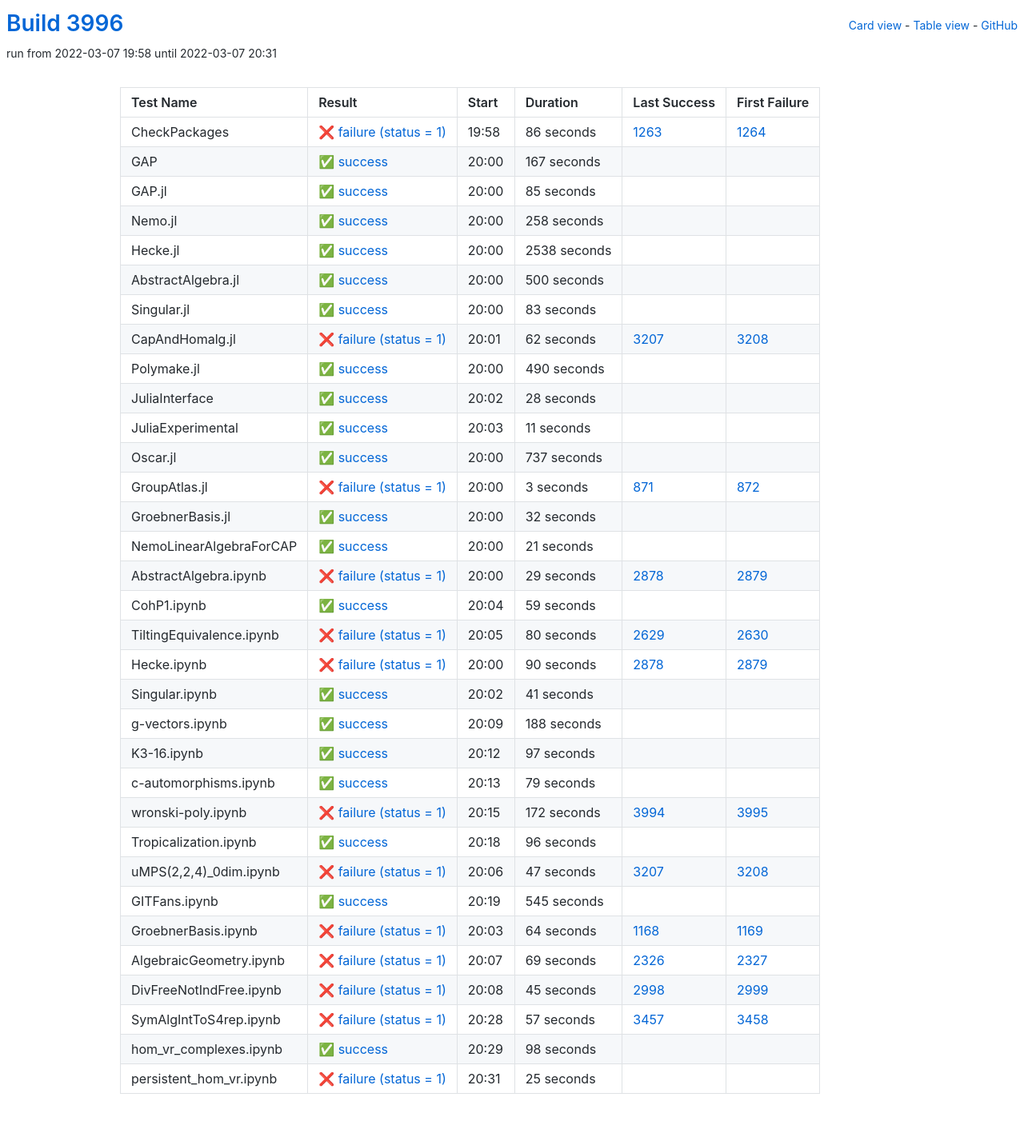
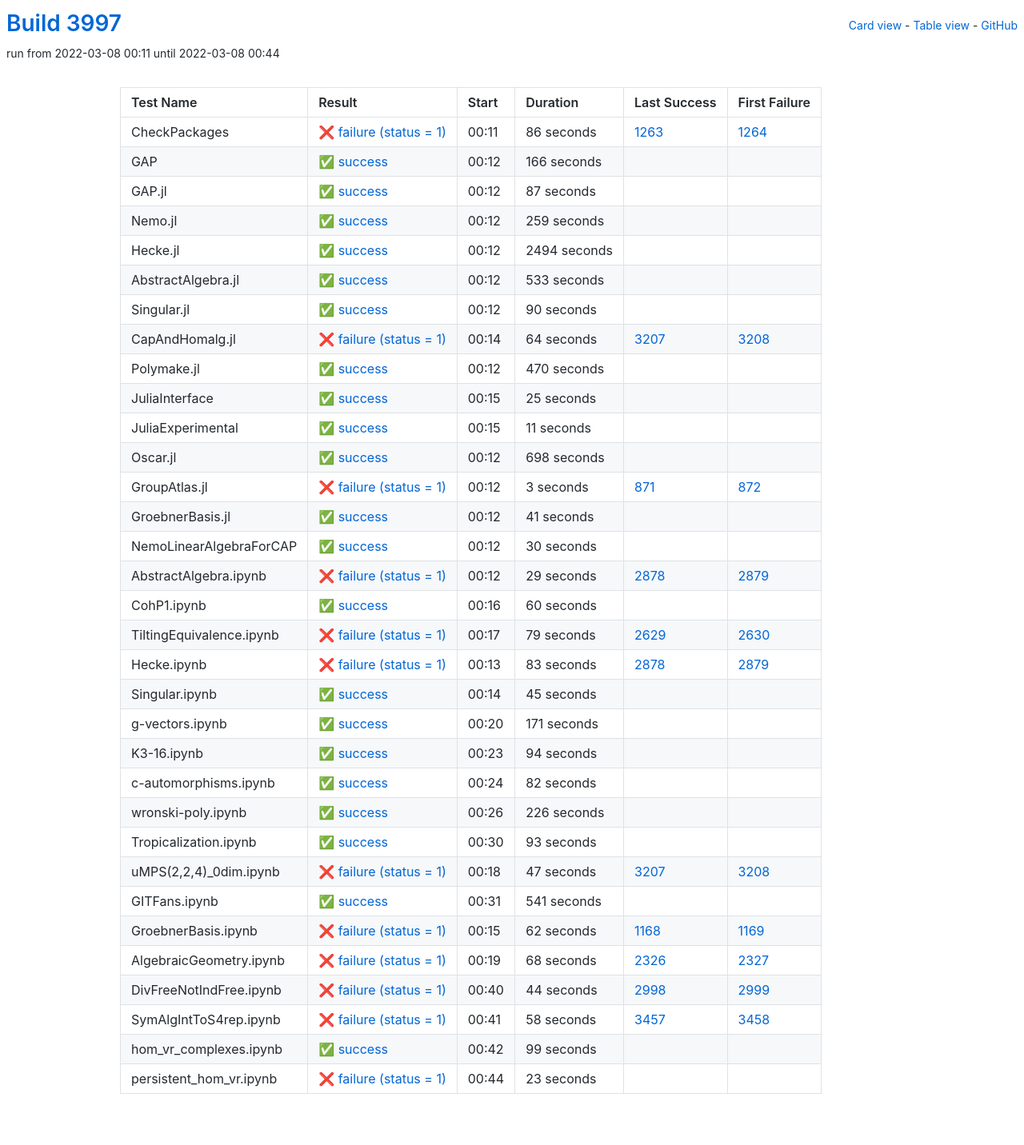
Before and after one commit to oscar-system/oscar-ci-status-stable, a Jekyll site: the page built from table.html, in a window 1280 px wide. Shown: the whole page at 80% size. Built offline with Jekyll 4.4.1, drawn with Linux system fonts in a browser that asks for light colours.

Commit message:
Build #3997

```diff
--- a/_data/ci.yml
+++ b/_data/ci.yml
@@ -1,6 +1,6 @@
 ---
-build: 3996
-build_url: https://oscarci.mathematik.uni-kl.de/job/oscar-stable/3996/
+build: 3997
+build_url: https://oscarci.mathematik.uni-kl.de/job/oscar-stable/3997/
 job: oscar-stable
 organization: oscar-system
 repo: oscar-ci-status-stable
@@ -8,8 +8,8 @@ repourl: https://github.com/oscar-system/oscar-ci-status-stable
 tests:
 - name: CheckPackages
   id: checkpackages
-  log: https://oscarci.mathematik.uni-kl.de/job/oscar-stable/3996/artifact/logs/build-3996/CheckPackages.log
-  start: 2022-03-07 19:58
+  log: https://oscarci.mathematik.uni-kl.de/job/oscar-stable/3997/artifact/logs/build-3997/CheckPackages.log
+  start: 2022-03-08 00:11
   success: false
   exitcode: 1
   status: failure
@@ -20,116 +20,116 @@ tests:
   first_failure_url: https://oscarci.mathematik.uni-kl.de/job/oscar-stable/1264/
 - name: GAP
   id: gap
-  log: https://oscarci.mathematik.uni-kl.de/job/oscar-stable/3996/artifact/logs/build-3996/GAP.log
-  start: 2022-03-07 20:00
+  log: https://oscarci.mathematik.uni-kl.de/job/oscar-stable/3997/artifact/logs/build-3997/GAP.log
+  start: 2022-03-08 00:12
   success: true
   exitcode: 0
   status: success
-  duration: 167
+  duration: 166
   last_success: false
   last_success_url:
   first_failure: false
   first_failure_url:
 - name: GAP.jl
   id: gap-jl
-  log: https://oscarci.mathematik.uni-kl.de/job/oscar-stable/3996/artifact/logs/build-3996/GAP.jl.log
-  start: 2022-03-07 20:00
+  log: https://oscarci.mathematik.uni-kl.de/job/oscar-stable/3997/artifact/logs/build-3997/GAP.jl.log
+  start: 2022-03-08 00:12
   success: true
   exitcode: 0
   status: success
-  duration: 85
+  duration: 87
   last_success: false
   last_success_url:
   first_failure: false
   first_failure_url:
 - name: Nemo.jl
   id: nemo-jl
-  log: https://oscarci.mathematik.uni-kl.de/job/oscar-stable/3996/artifact/logs/build-3996/Nemo.jl.log
-  start: 2022-03-07 20:00
+  log: https://oscarci.mathematik.uni-kl.de/job/oscar-stable/3997/artifact/logs/build-3997/Nemo.jl.log
+  start: 2022-03-08 00:12
   success: true
   exitcode: 0
   status: success
-  duration: 258
+  duration: 259
   last_success: false
   last_success_url:
   first_failure: false
   first_failure_url:
 - name: Hecke.jl
   id: hecke-jl
-  log: https://oscarci.mathematik.uni-kl.de/job/oscar-stable/3996/artifact/logs/build-3996/Hecke.jl.log
-  start: 2022-03-07 20:00
+  log: https://oscarci.mathematik.uni-kl.de/job/oscar-stable/3997/artifact/logs/build-3997/Hecke.jl.log
+  start: 2022-03-08 00:12
   success: true
   exitcode: 0
   status: success
-  duration: 2538
+  duration: 2494
   last_success: false
   last_success_url:
   first_failure: false
   first_failure_url:
 - name: AbstractAlgebra.jl
   id: abstractalgebra-jl
-  log: https://oscarci.mathematik.uni-kl.de/job/oscar-stable/3996/artifact/logs/build-3996/AbstractAlgebra.jl.log
-  start: 2022-03-07 20:00
+  log: https://oscarci.mathematik.uni-kl.de/job/oscar-stable/3997/artifact/logs/build-3997/AbstractAlgebra.jl.log
+  start: 2022-03-08 00:12
   success: true
   exitcode: 0
   status: success
-  duration: 500
+  duration: 533
   last_success: false
   last_success_url:
   first_failure: false
   first_failure_url:
 - name: Singular.jl
   id: singular-jl
-  log: https://oscarci.mathematik.uni-kl.de/job/oscar-stable/3996/artifact/logs/build-3996/Singular.jl.log
-  start: 2022-03-07 20:00
+  log: https://oscarci.mathematik.uni-kl.de/job/oscar-stable/3997/artifact/logs/build-3997/Singular.jl.log
+  start: 2022-03-08 00:12
   success: true
   exitcode: 0
   status: success
-  duration: 83
+  duration: 90
   last_success: false
   last_success_url:
   first_failure: false
   first_failure_url:
 - name: CapAndHomalg.jl
   id: capandhomalg-jl
-  log: https://oscarci.mathematik.uni-kl.de/job/oscar-stable/3996/artifact/logs/build-3996/CapAndHomalg.jl.log
-  start: 2022-03-07 20:01
+  log: https://oscarci.mathematik.uni-kl.de/job/oscar-stable/3997/artifact/logs/build-3997/CapAndHomalg.jl.log
+  start: 2022-03-08 00:14
   success: false
   exitcode: 1
   status: failure
-  duration: 62
+  duration: 64
   last_success: 3207
   last_success_url: https://oscarci.mathematik.uni-kl.de/job/oscar-stable/3207/
   first_failure: 3208
   first_failure_url: https://oscarci.mathematik.uni-kl.de/job/oscar-stable/3208/
 - name: Polymake.jl
   id: polymake-jl
-  log: https://oscarci.mathematik.uni-kl.de/job/oscar-stable/3996/artifact/logs/build-3996/Polymake.jl.log
-  start: 2022-03-07 20:00
+  log: https://oscarci.mathematik.uni-kl.de/job/oscar-stable/3997/artifact/logs/build-3997/Polymake.jl.log
+  start: 2022-03-08 00:12
   success: true
   exitcode: 0
   status: success
-  duration: 490
+  duration: 470
   last_success: false
   last_success_url:
   first_failure: false
   first_failure_url:
 - name: JuliaInterface
   id: juliainterface
-  log: https://oscarci.mathematik.uni-kl.de/job/oscar-stable/3996/artifact/logs/build-3996/JuliaInterface.log
-  start: 2022-03-07 20:02
+  log: https://oscarci.mathematik.uni-kl.de/job/oscar-stable/3997/artifact/logs/build-3997/JuliaInterface.log
+  start: 2022-03-08 00:15
   success: true
   exitcode: 0
   status: success
-  duration: 28
+  duration: 25
   last_success: false
   last_success_url:
   first_failure: false
   first_failure_url:
 - name: JuliaExperimental
   id: juliaexperimental
-  log: https://oscarci.mathematik.uni-kl.de/job/oscar-stable/3996/artifact/logs/build-3996/JuliaExperimental.log
-  start: 2022-03-07 20:03
+  log: https://oscarci.mathematik.uni-kl.de/job/oscar-stable/3997/artifact/logs/build-3997/JuliaExperimental.log
+  start: 2022-03-08 00:15
   success: true
   exitcode: 0
   status: success
@@ -140,20 +140,20 @@ tests:
   first_failure_url:
 - name: Oscar.jl
   id: oscar-jl
-  log: https://oscarci.mathematik.uni-kl.de/job/oscar-stable/3996/artifact/logs/build-3996/Oscar.jl.log
-  start: 2022-03-07 20:00
+  log: https://oscarci.mathematik.uni-kl.de/job/oscar-stable/3997/artifact/logs/build-3997/Oscar.jl.log
+  start: 2022-03-08 00:12
   success: true
   exitcode: 0
   status: success
-  duration: 737
+  duration: 698
   last_success: false
   last_success_url:
   first_failure: false
   first_failure_url:
 - name: GroupAtlas.jl
   id: groupatlas-jl
-  log: https://oscarci.mathematik.uni-kl.de/job/oscar-stable/3996/artifact/logs/build-3996/GroupAtlas.jl.log
-  start: 2022-03-07 20:00
+  log: https://oscarci.mathematik.uni-kl.de/job/oscar-stable/3997/artifact/logs/build-3997/GroupAtlas.jl.log
+  start: 2022-03-08 00:12
   success: false
   exitcode: 1
   status: failure
@@ -164,32 +164,32 @@ tests:
   first_failure_url: https://oscarci.mathematik.uni-kl.de/job/oscar-stable/872/
 - name: GroebnerBasis.jl
   id: groebnerbasis-jl
-  log: https://oscarci.mathematik.uni-kl.de/job/oscar-stable/3996/artifact/logs/build-3996/GroebnerBasis.jl.log
-  start: 2022-03-07 20:00
+  log: https://oscarci.mathematik.uni-kl.de/job/oscar-stable/3997/artifact/logs/build-3997/GroebnerBasis.jl.log
+  start: 2022-03-08 00:12
   success: true
   exitcode: 0
   status: success
-  duration: 32
+  duration: 41
   last_success: false
   last_success_url:
   first_failure: false
   first_failure_url:
 - name: NemoLinearAlgebraForCAP
   id: nemolinearalgebraforcap
-  log: https://oscarci.mathematik.uni-kl.de/job/oscar-stable/3996/artifact/logs/build-3996/NemoLinearAlgebraForCAP.log
-  start: 2022-03-07 20:00
+  log: https://oscarci.mathematik.uni-kl.de/job/oscar-stable/3997/artifact/logs/build-3997/NemoLinearAlgebraForCAP.log
+  start: 2022-03-08 00:12
   success: true
   exitcode: 0
   status: success
-  duration: 21
+  duration: 30
   last_success: false
   last_success_url:
   first_failure: false
   first_failure_url:
 - name: AbstractAlgebra.ipynb
   id: abstractalgebra-ipynb
-  log: https://oscarci.mathematik.uni-kl.de/job/oscar-stable/3996/artifact/logs/build-3996/AbstractAlgebra.ipynb.log
-  start: 2022-03-07 20:00
+  log: https://oscarci.mathematik.uni-kl.de/job/oscar-stable/3997/artifact/logs/build-3997/AbstractAlgebra.ipynb.log
+  start: 2022-03-08 00:12
   success: false
   exitcode: 1
   status: failure
@@ -200,116 +200,116 @@ tests:
   first_failure_url: https://oscarci.mathematik.uni-kl.de/job/oscar-stable/2879/
 - name: CohP1.ipynb
   id: cohp1-ipynb
-  log: https://oscarci.mathematik.uni-kl.de/job/oscar-stable/3996/artifact/logs/build-3996/CohP1.ipynb.log
-  start: 2022-03-07 20:04
+  log: https://oscarci.mathematik.uni-kl.de/job/oscar-stable/3997/artifact/logs/build-3997/CohP1.ipynb.log
+  start: 2022-03-08 00:16
   success: true
   exitcode: 0
   status: success
-  duration: 59
+  duration: 60
   last_success: false
   last_success_url:
   first_failure: false
   first_failure_url:
 - name: TiltingEquivalence.ipynb
   id: tiltingequivalence-ipynb
-  log: https://oscarci.mathematik.uni-kl.de/job/oscar-stable/3996/artifact/logs/build-3996/TiltingEquivalence.ipynb.log
-  start: 2022-03-07 20:05
+  log: https://oscarci.mathematik.uni-kl.de/job/oscar-stable/3997/artifact/logs/build-3997/TiltingEquivalence.ipynb.log
+  start: 2022-03-08 00:17
   success: false
   exitcode: 1
   status: failure
-  duration: 80
+  duration: 79
   last_success: 2629
   last_success_url: https://oscarci.mathematik.uni-kl.de/job/oscar-stable/2629/
   first_failure: 2630
   first_failure_url: https://oscarci.mathematik.uni-kl.de/job/oscar-stable/2630/
 - name: Hecke.ipynb
   id: hecke-ipynb
-  log: https://oscarci.mathematik.uni-kl.de/job/oscar-stable/3996/artifact/logs/build-3996/Hecke.ipynb.log
-  start: 2022-03-07 20:00
+  log: https://oscarci.mathematik.uni-kl.de/job/oscar-stable/3997/artifact/logs/build-3997/Hecke.ipynb.log
+  start: 2022-03-08 00:13
   success: false
   exitcode: 1
   status: failure
-  duration: 90
+  duration: 83
   last_success: 2878
   last_success_url: https://oscarci.mathematik.uni-kl.de/job/oscar-stable/2878/
   first_failure: 2879
   first_failure_url: https://oscarci.mathematik.uni-kl.de/job/oscar-stable/2879/
 - name: Singular.ipynb
   id: singular-ipynb
-  log: https://oscarci.mathematik.uni-kl.de/job/oscar-stable/3996/artifact/logs/build-3996/Singular.ipynb.log
-  start: 2022-03-07 20:02
+  log: https://oscarci.mathematik.uni-kl.de/job/oscar-stable/3997/artifact/logs/build-3997/Singular.ipynb.log
+  start: 2022-03-08 00:14
   success: true
   exitcode: 0
   status: success
-  duration: 41
+  duration: 45
   last_success: false
   last_success_url:
   first_failure: false
   first_failure_url:
 - name: g-vectors.ipynb
   id: g-vectors-ipynb
-  log: https://oscarci.mathematik.uni-kl.de/job/oscar-stable/3996/artifact/logs/build-3996/g-vectors.ipynb.log
-  start: 2022-03-07 20:09
+  log: https://oscarci.mathematik.uni-kl.de/job/oscar-stable/3997/artifact/logs/build-3997/g-vectors.ipynb.log
+  start: 2022-03-08 00:20
   success: true
   exitcode: 0
   status: success
-  duration: 188
+  duration: 171
   last_success: false
   last_success_url:
   first_failure: false
   first_failure_url:
 - name: K3-16.ipynb
   id: k3-16-ipynb
-  log: https://oscarci.mathematik.uni-kl.de/job/oscar-stable/3996/artifact/logs/build-3996/K3-16.ipynb.log
-  start: 2022-03-07 20:12
+  log: https://oscarci.mathematik.uni-kl.de/job/oscar-stable/3997/artifact/logs/build-3997/K3-16.ipynb.log
+  start: 2022-03-08 00:23
   success: true
   exitcode: 0
   status: success
-  duration: 97
+  duration: 94
   last_success: false
   last_success_url:
   first_failure: false
   first_failure_url:
 - name: c-automorphisms.ipynb
   id: c-automorphisms-ipynb
-  log: https://oscarci.mathematik.uni-kl.de/job/oscar-stable/3996/artifact/logs/build-3996/c-automorphisms.ipynb.log
-  start: 2022-03-07 20:13
+  log: https://oscarci.mathematik.uni-kl.de/job/oscar-stable/3997/artifact/logs/build-3997/c-automorphisms.ipynb.log
+  start: 2022-03-08 00:24
   success: true
   exitcode: 0
   status: success
-  duration: 79
+  duration: 82
   last_success: false
   last_success_url:
   first_failure: false
   first_failure_url:
 - name: wronski-poly.ipynb
   id: wronski-poly-ipynb
-  log: https://oscarci.mathematik.uni-kl.de/job/oscar-stable/3996/artifact/logs/build-3996/wronski-poly.ipynb.log
-  start: 2022-03-07 20:15
-  success: false
-  exitcode: 1
-  status: failure
-  duration: 172
-  last_success: 3994
-  last_success_url: https://oscarci.mathematik.uni-kl.de/job/oscar-stable/3994/
-  first_failure: 3995
-  first_failure_url: https://oscarci.mathematik.uni-kl.de/job/oscar-stable/3995/
-- name: Tropicalization.ipynb
-  id: tropicalization-ipynb
-  log: https://oscarci.mathematik.uni-kl.de/job/oscar-stable/3996/artifact/logs/build-3996/Tropicalization.ipynb.log
-  start: 2022-03-07 20:18
+  log: https://oscarci.mathematik.uni-kl.de/job/oscar-stable/3997/artifact/logs/build-3997/wronski-poly.ipynb.log
+  start: 2022-03-08 00:26
   success: true
   exitcode: 0
   status: success
-  duration: 96
+  duration: 226
+  last_success: false
+  last_success_url:
+  first_failure: false
+  first_failure_url:
+- name: Tropicalization.ipynb
+  id: tropicalization-ipynb
+  log: https://oscarci.mathematik.uni-kl.de/job/oscar-stable/3997/artifact/logs/build-3997/Tropicalization.ipynb.log
+  start: 2022-03-08 00:30
+  success: true
+  exitcode: 0
+  status: success
+  duration: 93
   last_success: false
   last_success_url:
   first_failure: false
   first_failure_url:
 - name: uMPS(2,2,4)_0dim.ipynb
   id: umps-2-2-4-0dim-ipynb
-  log: https://oscarci.mathematik.uni-kl.de/job/oscar-stable/3996/artifact/logs/build-3996/uMPS-2-2-4-_0dim.ipynb.log
-  start: 2022-03-07 20:06
+  log: https://oscarci.mathematik.uni-kl.de/job/oscar-stable/3997/artifact/logs/build-3997/uMPS-2-2-4-_0dim.ipynb.log
+  start: 2022-03-08 00:18
   success: false
   exitcode: 1
   status: failure
@@ -320,84 +320,84 @@ tests:
   first_failure_url: https://oscarci.mathematik.uni-kl.de/job/oscar-stable/3208/
 - name: GITFans.ipynb
   id: gitfans-ipynb
-  log: https://oscarci.mathematik.uni-kl.de/job/oscar-stable/3996/artifact/logs/build-3996/GITFans.ipynb.log
-  start: 2022-03-07 20:19
+  log: https://oscarci.mathematik.uni-kl.de/job/oscar-stable/3997/artifact/logs/build-3997/GITFans.ipynb.log
+  start: 2022-03-08 00:31
   success: true
   exitcode: 0
   status: success
-  duration: 545
+  duration: 541
   last_success: false
   last_success_url:
   first_failure: false
   first_failure_url:
 - name: GroebnerBasis.ipynb
   id: groebnerbasis-ipynb
-  log: https://oscarci.mathematik.uni-kl.de/job/oscar-stable/3996/artifact/logs/build-3996/GroebnerBasis.ipynb.log
-  start: 2022-03-07 20:03
+  log: https://oscarci.mathematik.uni-kl.de/job/oscar-stable/3997/artifact/logs/build-3997/GroebnerBasis.ipynb.log
+  start: 2022-03-08 00:15
   success: false
   exitcode: 1
   status: failure
-  duration: 64
+  duration: 62
   last_success: 1168
   last_success_url: https://oscarci.mathematik.uni-kl.de/job/oscar-stable/1168/
   first_failure: 1169
   first_failure_url: https://oscarci.mathematik.uni-kl.de/job/oscar-stable/1169/
 - name: AlgebraicGeometry.ipynb
   id: algebraicgeometry-ipynb
-  log: https://oscarci.mathematik.uni-kl.de/job/oscar-stable/3996/artifact/logs/build-3996/AlgebraicGeometry.ipynb.log
-  start: 2022-03-07 20:07
+  log: https://oscarci.mathematik.uni-kl.de/job/oscar-stable/3997/artifact/logs/build-3997/AlgebraicGeometry.ipynb.log
+  start: 2022-03-08 00:19
   success: false
   exitcode: 1
   status: failure
-  duration: 69
+  duration: 68
   last_success: 2326
   last_success_url: https://oscarci.mathematik.uni-kl.de/job/oscar-stable/2326/
   first_failure: 2327
   first_failure_url: https://oscarci.mathematik.uni-kl.de/job/oscar-stable/2327/
 - name: DivFreeNotIndFree.ipynb
   id: divfreenotindfree-ipynb
-  log: https://oscarci.mathematik.uni-kl.de/job/oscar-stable/3996/artifact/logs/build-3996/DivFreeNotIndFree.ipynb.log
-  start: 2022-03-07 20:08
+  log: https://oscarci.mathematik.uni-kl.de/job/oscar-stable/3997/artifact/logs/build-3997/DivFreeNotIndFree.ipynb.log
+  start: 2022-03-08 00:40
   success: false
   exitcode: 1
   status: failure
-  duration: 45
+  duration: 44
   last_success: 2998
   last_success_url: https://oscarci.mathematik.uni-kl.de/job/oscar-stable/2998/
   first_failure: 2999
   first_failure_url: https://oscarci.mathematik.uni-kl.de/job/oscar-stable/2999/
 - name: SymAlgIntToS4rep.ipynb
   id: symalginttos4rep-ipynb
-  log: https://oscarci.mathematik.uni-kl.de/job/oscar-stable/3996/artifact/logs/build-3996/SymAlgIntToS4rep.ipynb.log
-  start: 2022-03-07 20:28
+  log: https://oscarci.mathematik.uni-kl.de/job/oscar-stable/3997/artifact/logs/build-3997/SymAlgIntToS4rep.ipynb.log
+  start: 2022-03-08 00:41
   success: false
   exitcode: 1
   status: failure
-  duration: 57
+  duration: 58
   last_success: 3457
   last_success_url: https://oscarci.mathematik.uni-kl.de/job/oscar-stable/3457/
   first_failure: 3458
   first_failure_url: https://oscarci.mathematik.uni-kl.de/job/oscar-stable/3458/
 - name: hom_vr_complexes.ipynb
   id: hom-vr-complexes-ipynb
-  log: https://oscarci.mathematik.uni-kl.de/job/oscar-stable/3996/artifact/logs/build-3996/hom_vr_complexes.ipynb.log
-  start: 2022-03-07 20:29
+  log: https://oscarci.mathematik.uni-kl.de/job/oscar-stable/3997/artifact/logs/build-3997/hom_vr_complexes.ipynb.log
+  start: 2022-03-08 00:42
   success: true
   exitcode: 0
   status: success
-  duration: 98
+  duration: 99
   last_success: false
   last_success_url:
   first_failure: false
   first_failure_url:
 - name: persistent_hom_vr.ipynb
   id: persistent-hom-vr-ipynb
-  log: https://oscarci.mathematik.uni-kl.de/job/oscar-stable/3996/artifact/logs/build-3996/persistent_hom_vr.ipynb.log
-  start: 2022-03-07 20:31
+  log: https://oscarci.mathematik.uni-kl.de/job/oscar-stable/3997/artifact/logs/build-3997/persistent_hom_vr.ipynb.log
+  start: 2022-03-08 00:44
   success: false
   exitcode: 1
   status: failure
-  duration: 25
+  duration: 23
   last_success: false
   last_success_url:
   first_failure: false
```
Also changed, not shown: README.md.
